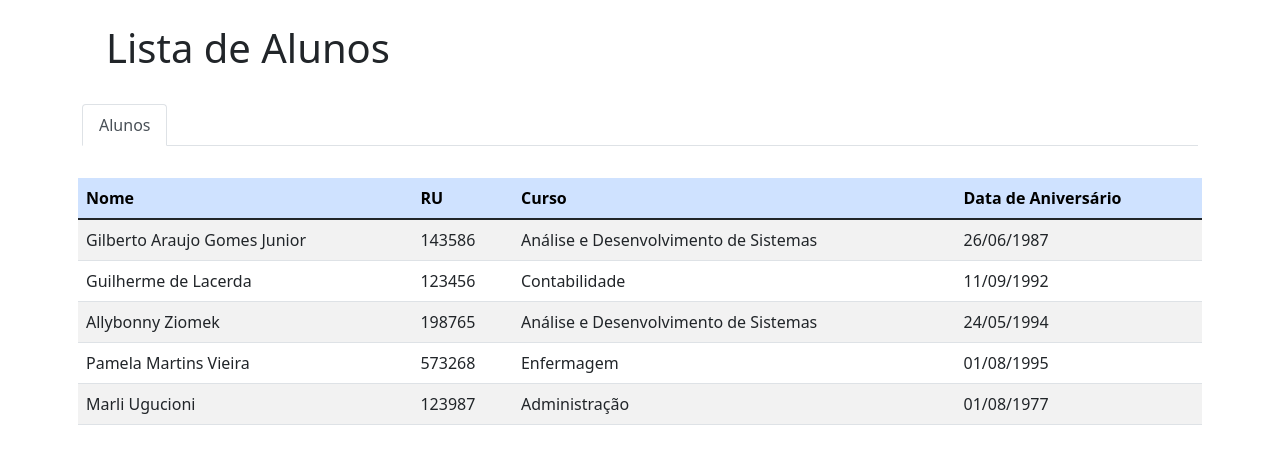
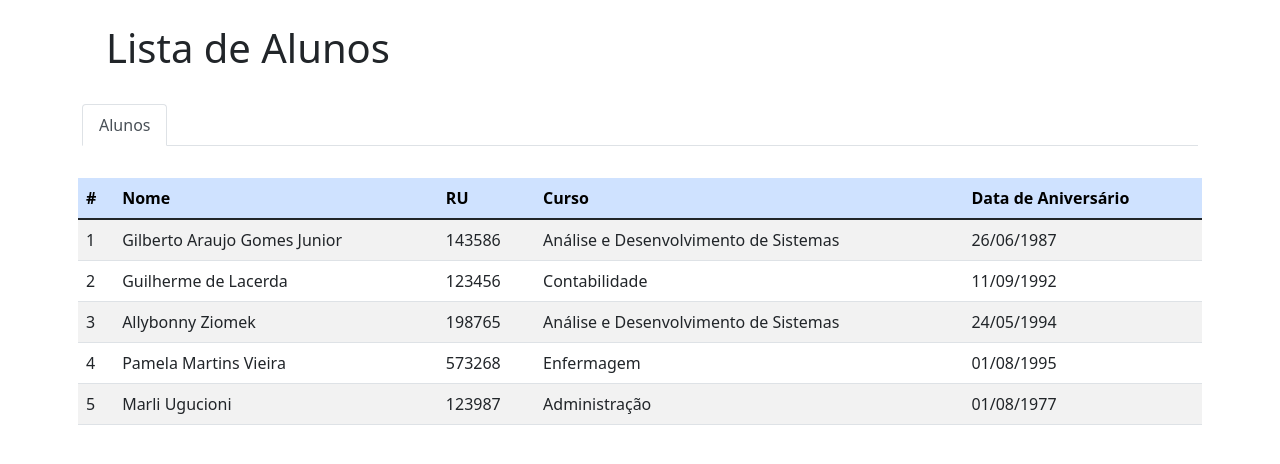
Before and after one commit to gagjunior/uninter-angular-students-list, an Angular app: page / in a window 1280 px wide. Shown: the top 464 px of the page. Built offline with nearby package versions, Linux system fonts and the light colour scheme.

Commit message:
Inserir indice na tabela

```diff
--- a/src/app/app.component.html
+++ b/src/app/app.component.html
@@ -25,6 +25,7 @@
         <table class="table table-striped table-hover">
             <thead>
                 <tr class="table-primary">
+                    <th>#</th>
                     <th>Nome</th>
                     <th>RU</th>
                     <th>Curso</th>
@@ -33,7 +34,8 @@
             </thead>
             <tbody>
                 <!-- Percorre a lista de alunos e preenche a tabela com as informações -->
-                <tr *ngFor="let aluno of listaAlunos">
+                <tr *ngFor="let aluno of listaAlunos; let i = index">
+                    <td>{{i + 1}}</td>
                     <td>{{aluno.nome}}</td>
                     <td>{{aluno.ru}}</td>
                     <td>{{aluno.nomeDoCurso}}</td>
```
